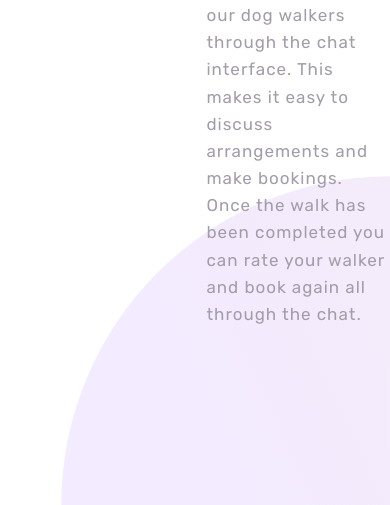
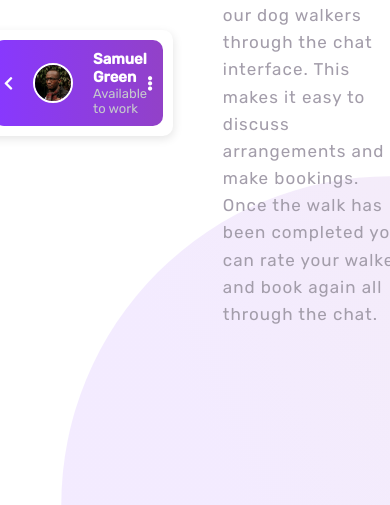
Before and after one commit to freetart/FEM-chat-app-css-illustration, a website: page index.html in a window 390 px wide. Shown: the part 339-844 px from the top of the page. Drawn offline with Linux system fonts and the light colour scheme.

Commit message:
created phone header

```diff
--- a/css/styles.css
+++ b/css/styles.css
@@ -57,7 +57,7 @@ variables
     --light-grayish-violet: hsl(270, 20%, 96%);
     --very-light-magenta: hsl(289, 100%, 72%);
     /* spacing */
-    --max-width: 1200px;
+    --max-width: 1000px;
     --section-spacing: 5rem 0;
     --gap: 5rem;
     /* radius */
@@ -72,8 +72,9 @@ variables
     --lg: 3.5rem;
     --md: 3rem;
     --sm: 2.5rem;
-    --xs: 2rem;
-    --xxs: 1.7rem;
+    --xs: 1.7rem;
+    --xxs: 1.5rem;
+    --xxxs: 1.3rem;
 }
 /*
 ===============
@@ -187,12 +188,60 @@ showcase
     grid-template-columns: repeat(2, 1fr);
     gap: var(--gap);
     max-width: var(--max-width);
+    align-items: center;
 }
 /*
 ===============
 phone
 ===============
 */
+.phone {
+    background-color: var(--white);
+    box-shadow: var(--main-shadow);
+    padding: 1rem;
+    max-width: 400px;
+    border-radius: var(--main-radius);
+}
+
+.phone__header {
+    display: flex;
+    align-items: center;
+    justify-content: space-between;
+    background: linear-gradient(
+        to right,
+        var(--light-violet),
+        var(--moderate-violet)
+    );
+    border-radius: var(--main-radius);
+    color: var(--white);
+    padding: 1rem;
+}
+
+.phone__contact {
+    display: flex;
+    align-items: center;
+    gap: 2rem;
+}
+
+.phone__icon {
+    font-size: var(--xxs);
+}
+
+.phone__contact-name {
+    font-size: var(--xxs);
+}
+
+.phone__contact-availability {
+    font-size: var(--xxxs);
+    color: var(--grayish-blue);
+}
+
+.phone__avatar {
+    width: 4rem;
+    height: 4rem;
+    border-radius: 50%;
+    border: 0.2rem solid var(--white);
+}
 /*
 ===============
 info
@@ -205,6 +254,6 @@ info
 }
 
 .info__desc {
-    font-size: var(--xxs);
+    font-size: var(--xs);
     color: var(--dark-grayish-violet);
 }
--- a/index.html
+++ b/index.html
@@ -3,6 +3,14 @@
     <head>
         <meta charset="UTF-8" />
         <meta name="viewport" content="width=device-width, initial-scale=1.0" />
+        <!-- font awesome -->
+        <link
+            rel="stylesheet"
+            href="https://cdnjs.cloudflare.com/ajax/libs/font-awesome/5.15.3/css/all.min.css"
+            integrity="sha512-iBBXm8fW90+nuLcSKlbmrPcLa0OT92xO1BIsZ+ywDWZCvqsWgccV3gFoRBv0z+8dLJgyAHIhR35VZc2oM/gI1w=="
+            crossorigin="anonymous"
+            referrerpolicy="no-referrer"
+        />
         <!-- favicon -->
         <link rel="icon" href="./images/favicon/koala.ico" />
         <!-- css -->
@@ -17,7 +25,31 @@
         <!-- showcase -->
         <section class="showcase">
             <!-- phone -->
-            <article class="phone"></article>
+            <article class="phone">
+                <div class="phone__content">
+                    <div class="phone__speaker"></div>
+                    <div class="phone__header">
+                        <div class="phone__contact">
+                            <i class="fas fa-chevron-left phone__icon"></i>
+                            <img
+                                class="phone__avatar"
+                                src="./images/avatar.jpg"
+                                alt="avatar"
+                            />
+                            <div class="phone__contact-info">
+                                <h3 class="phone__contact-name">
+                                    Samuel Green
+                                </h3>
+                                <p class="phone__contact-availability">
+                                    Available to work
+                                </p>
+                            </div>
+                        </div>
+                        <i class="fas fa-ellipsis-v phone__icon"></i>
+                    </div>
+                    <div class="phone__body"></div>
+                </div>
+            </article>
             <!-- info -->
             <article class="info">
                 <h1 class="info__heading heading-styles">Simple Booking</h1>
```
